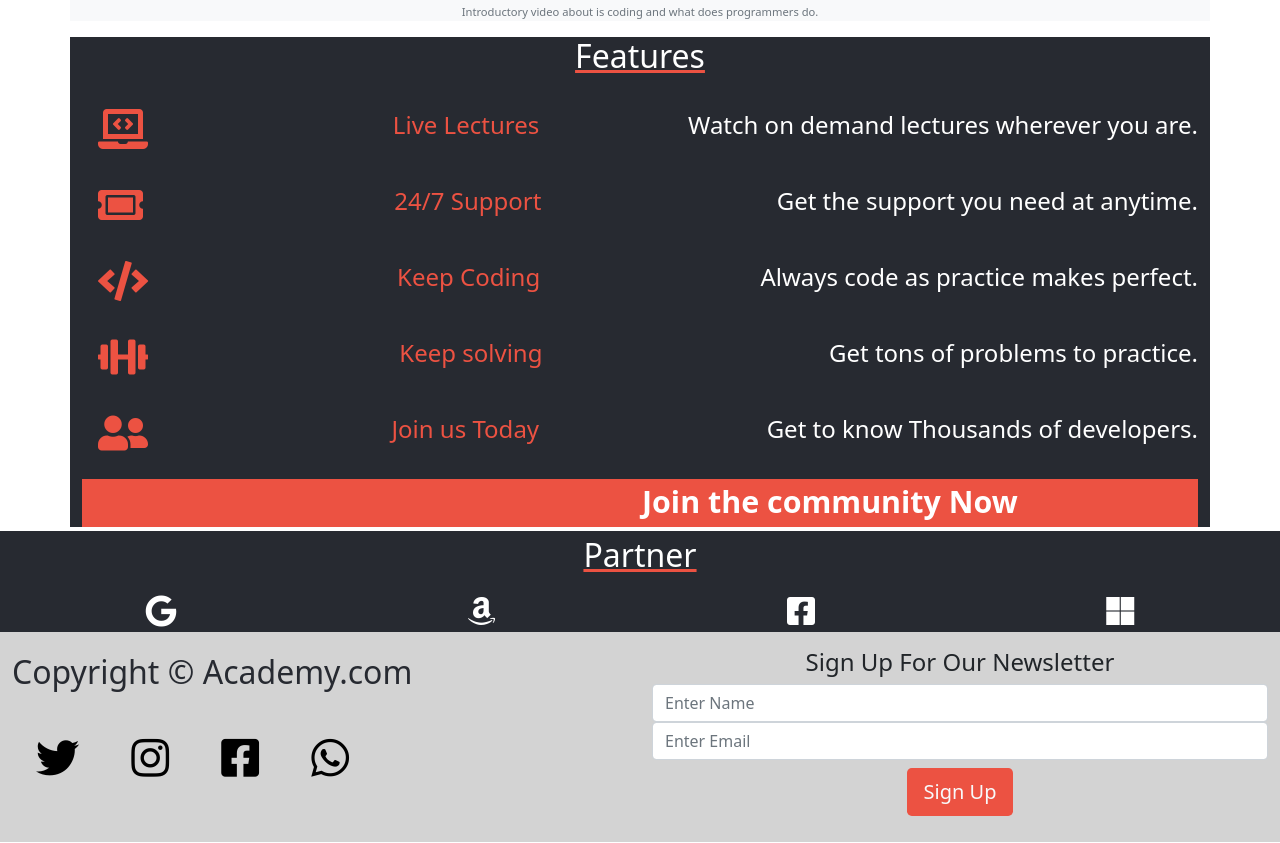
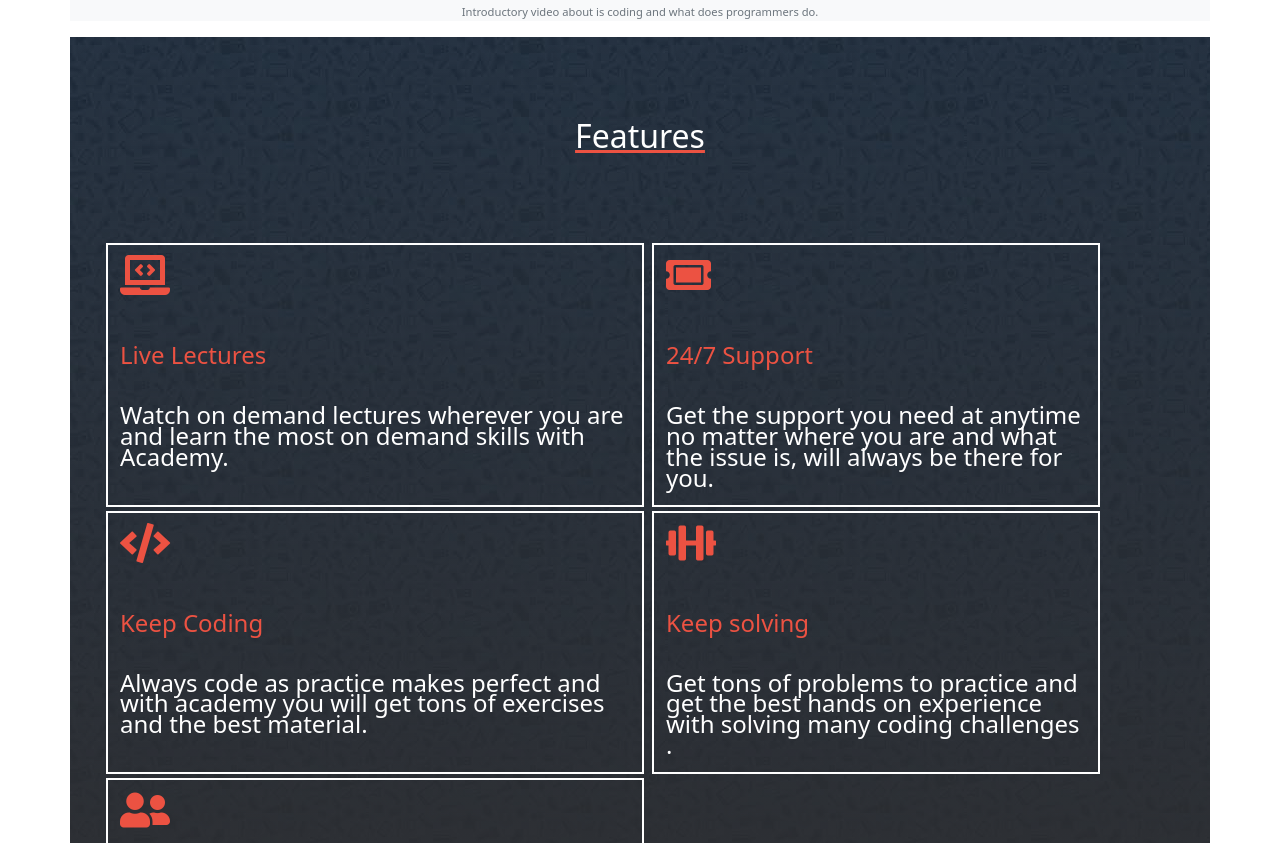
Before and after one commit to Shaher-11/Academy, a website: page index.html in a window 1280 px wide. Shown: the part 1315-2158 px from the top of the page. Drawn offline with nearby package versions, Linux system fonts and the light colour scheme.

Commit message:
Modifty the features section

```diff
--- a/index.html
+++ b/index.html
@@ -115,39 +115,45 @@
 
     <h2 class="features-title">Features</h2>
 
-    <div class="card1">
+  <div class="row my-cards">
+
+    <div class="card1 col-lg col-md-6">
     <p class="icon"><i class="fas fa-laptop-code"></i></p>
     <p class="title title1">Live Lectures</p>
-    <p class="text">Watch on demand lectures wherever you are.</p>
+    <p class="text">Watch on demand lectures wherever you are and learn the most on demand skills with Academy.</p>
     </div>
 
-    <div class="card1">
+    <div class="card1 col-lg col-md-5">
       <p class="icon"><i class="fas fa-ticket-alt"></i></p>
       <p class="title">24/7 Support</p>
-      <p class="text">Get the support you need at anytime.</p>
+      <p class="text">Get the support you need at anytime no matter where you are and what
+        the issue is, will always be there for you.</p>
       </div>
 
-      <div class="card1">
+      <div class="card1 col-lg col-md-6">
         <p class="icon"><i class="fas fa-code"></i></p>
         <p class="title title2">Keep Coding</p>
-        <p class="text">Always code as practice makes perfect.</p>
+        <p class="text">Always code as practice makes perfect and with academy you will get tons of exercises and the best material.</p>
         </div>
 
-        <div class="card1">
+        <div class="card1 col-lg col-md-5">
           <p class="icon"><i class="fas fa-dumbbell"></i></p>
           <p class="title title3">Keep solving</p>
-          <p class="text">Get tons of problems to practice.</p>
+          <p class="text">Get tons of problems to practice and get the best hands on experience with solving many coding challenges .</p>
           </div>
 
-          <div class="card1">
+          <div class="card1 col-lg col-md-6">
             <p class="icon"><i class="fas fa-user-friends"></i></p>
             <p class="title">Join us Today</p>
-            <p class="text">Get to know Thousands of developers.</p>
+            <p class="text">Get to know Thousands of developers from all over the world and keep connecting and learning with each other.</p>
             </div>
+
+          </div>
 
             <div class="action">
               <a href="#" class="action-text" id="join">Join the community Now</a>
               </div>
+
   </section>
 
 
--- a/style.css
+++ b/style.css
@@ -91,7 +91,7 @@ a {
       ==============================================
   */
 .features {
-  background-color: #272a31;
+  background: linear-gradient(rgba(0, 0, 0, 0.3), rgb(48, 46, 46)), url(assets/features-bg.jpeg);
   margin-top: 0.2rem;
   margin-bottom: 0.2rem;
 }
@@ -100,25 +100,27 @@ a {
   color: white;
   text-align: center;
   text-decoration: underline #ec5242;
-  padding-bottom: 1rem;
+  padding-bottom: 3rem;
+  padding-top: 5rem;
+}
+
+.my-cards {
+  margin-bottom: 7rem;
+  padding: 2rem;
 }
 
 .card1 {
-  display: flex;
-  justify-content: space-between;
+  border: 2px solid white;
+  margin: 4px;
 }
 
 .icon {
   color: #ec5242;
   font-size: 2rem;
-  padding: 0 1rem 0 1rem;
 }
 
 .title {
   color: #ec5242;
-  text-align: center;
-  padding: 0 1rem 0 1rem;
-  line-height: 1.3rem;
 }
 
 .text {
@@ -296,10 +298,6 @@ a {
   .sign-txt {
     font-size: 1.5rem;
   }
-
-  .my-card {
-    width: 90%;
-  }
 }
 
 /*
@@ -364,18 +362,6 @@ a {
     font-size: 2.5rem;
   }
 
-  .title1 {
-    padding-left: 6rem;
-  }
-
-  .title2 {
-    padding-right: 0.2rem;
-  }
-
-  .title3 {
-    padding-right: 4.2rem;
-  }
-
   .action-text {
     padding: 0 1rem 0 35rem;
   }
```
Also changed, not shown: assets/features-bg.jpeg (added).
